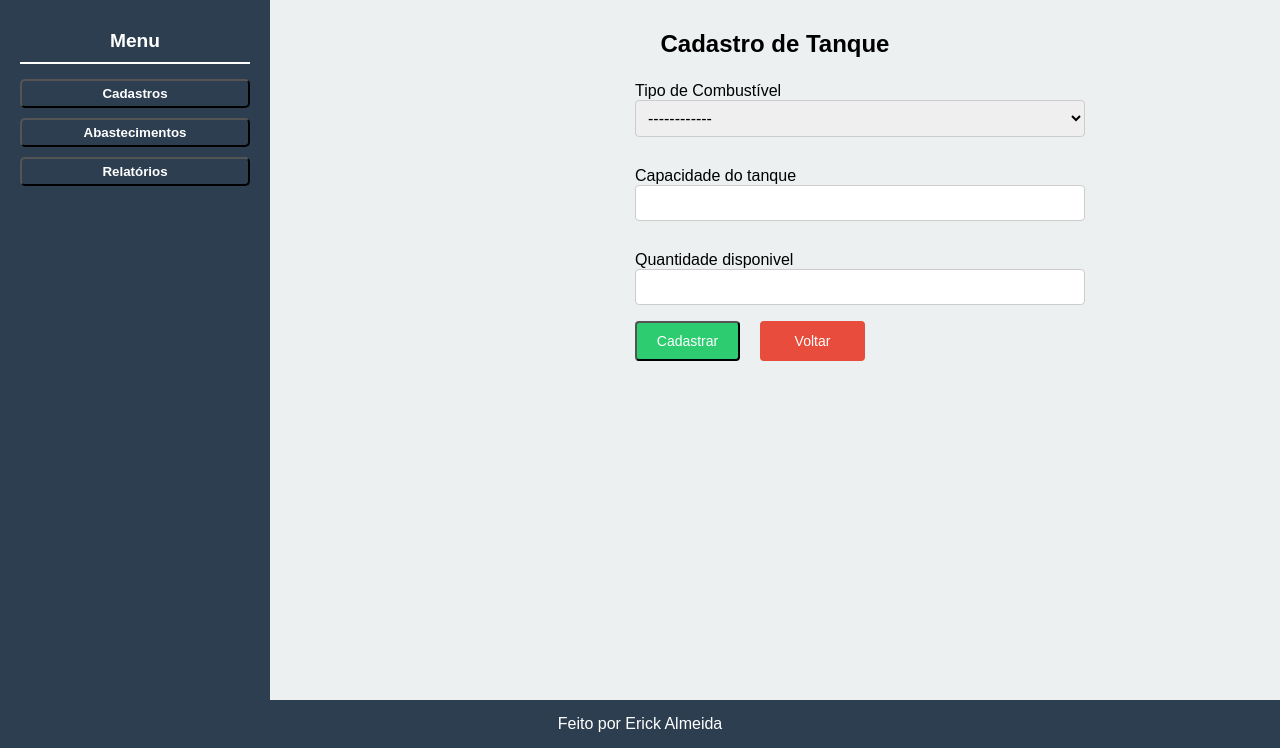
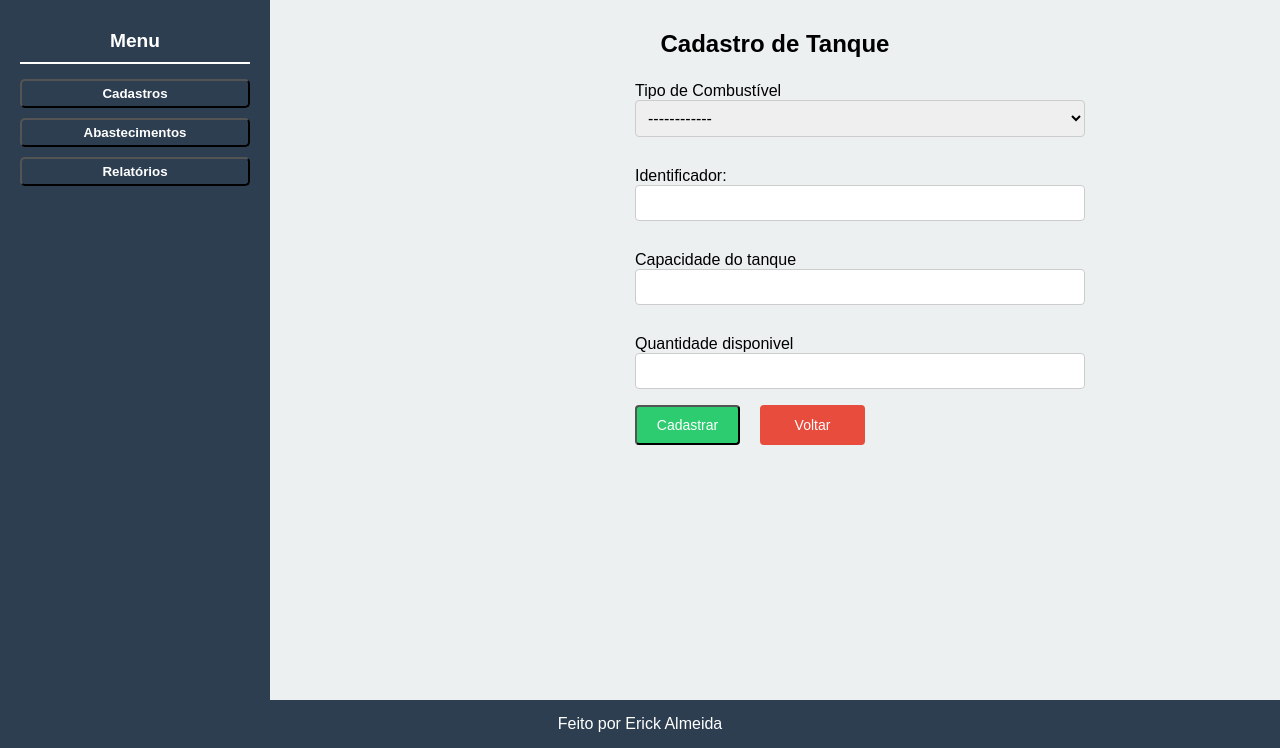
Before and after one commit to ErickIgles/teste-junior-gerenciamento-abastecimento, a Django app: template src/cadastros/tanques/templates/tanques/tanque_form.html in a window 1280 px wide. Shown: the part 56-804 px from the top of the page. Run offline with Django 4.2, Linux system fonts and the light colour scheme; the template is opened without the code that fills it, so the values that code supplies are empty; parts of the project's set-up code (start-up, migrations or seed data) failed here and were passed over.

Commit message:
feat: adiciona campo de identificador e ajustar inputs do formulário de tanque

```diff
--- a/src/cadastros/tanques/templates/tanques/tanque_form.html
+++ b/src/cadastros/tanques/templates/tanques/tanque_form.html
@@ -12,22 +12,26 @@
         <div class="form__group">
             <label for="id_tipo_combustivel" class="form__label">Tipo de Combustível</label>
             <select class="form__select" name="tipo_combustivel" id="id_tipo_combustivel" required>
-                <option value="" {% if tanque.tipo_combustivel == "" %}selected{% endif %}>------------</option>
-                <option value="GASOLINA" {% if tanque.tipo_combustivel == "GASOLINA" %}selected{% endif %}>Gasolina</option>
-                <option value="DIESEL" {% if tanque.tipo_combustivel == "DIESEL" %}selected{% endif %}>Oléo Diesel</option>
+                <option value="">------------</option>
+                <option value="GASOLINA">Gasolina</option>
+                <option value="DIESEL">Oléo Diesel</option>
             </select>
         </div>
 
         <div class="form__group">
-            <label for="id_quantidade" class="form__label">Capacidade do tanque</label>
-            <input class="form__input" type="text" name="capacidade_maxima" required id="id_capacidade_maxima" value="{{tanque.capacidade_maxima}}">
+            <label for="id_identificador_tanque" class="form__label">Identificador:</label>
+            <input class="form__input" type="text" name="identificador_tanque" maxlength="7" required  id="id_identificador_tanque">
         </div>
 
         <div class="form__group">
-            <label for="id_quantidade" class="form__label">Quantidade disponivel</label>
-            <input class="form__input" type="text" name="quantidade_disponivel" required id="id_quantidade_disponivel" value="{{tanque.quantidade_disponivel}}">
+            <label for="id_capacidade_maxima" class="form__label">Capacidade do tanque</label>
+            <input class="form__input" type="text" name="capacidade_maxima" required id="id_capacidade_maxima">
         </div>
 
+        <div class="form__group">
+            <label for="id_quantidade_disponivel" class="form__label">Quantidade disponivel</label>
+            <input class="form__input" type="text" name="quantidade_disponivel" required id="id_quantidade_disponivel">
+        </div>
 
         <div class="form__actions">
             <button class="form__button form__button__enviar" type="submit">Cadastrar</button>
```
